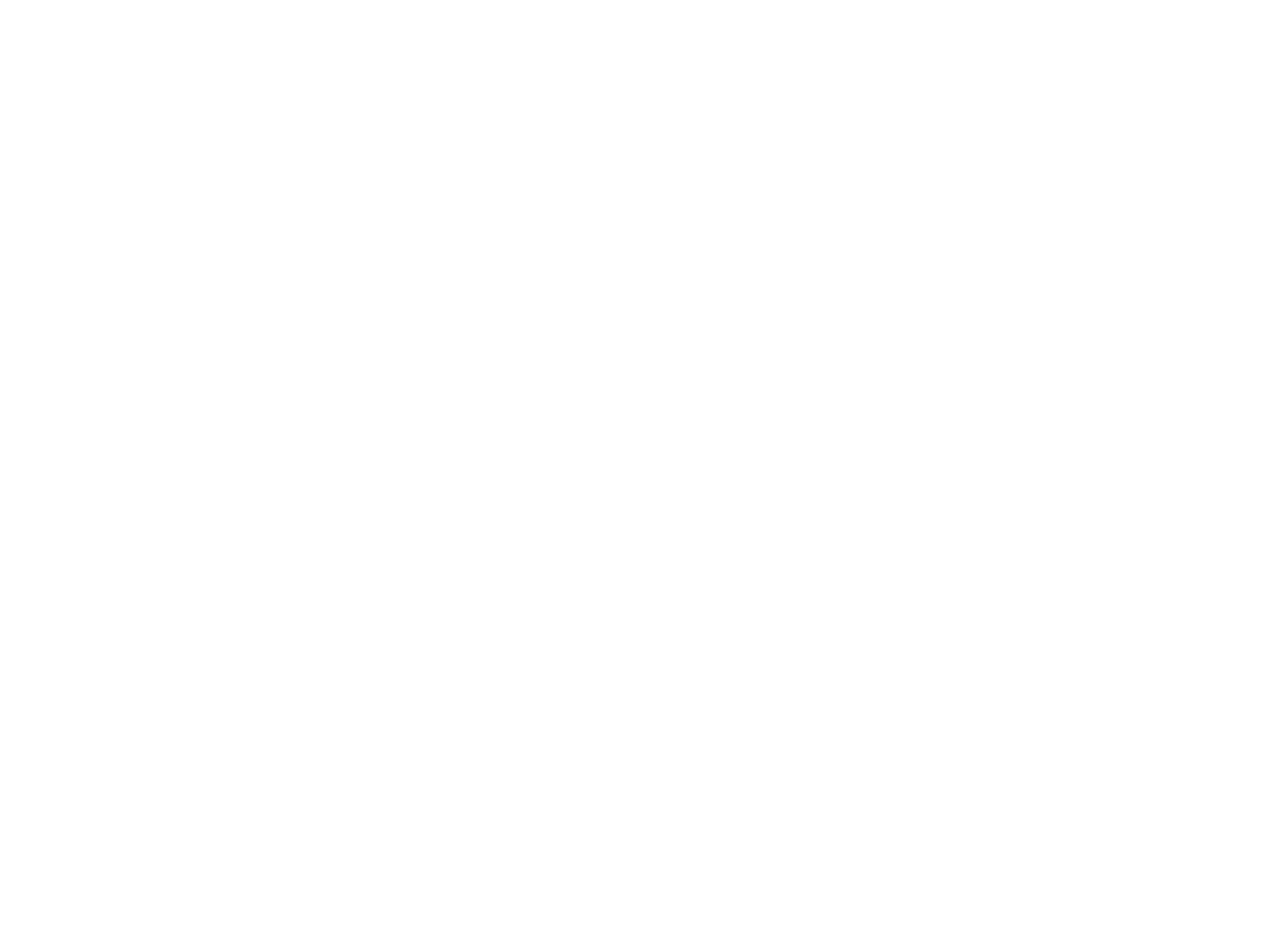
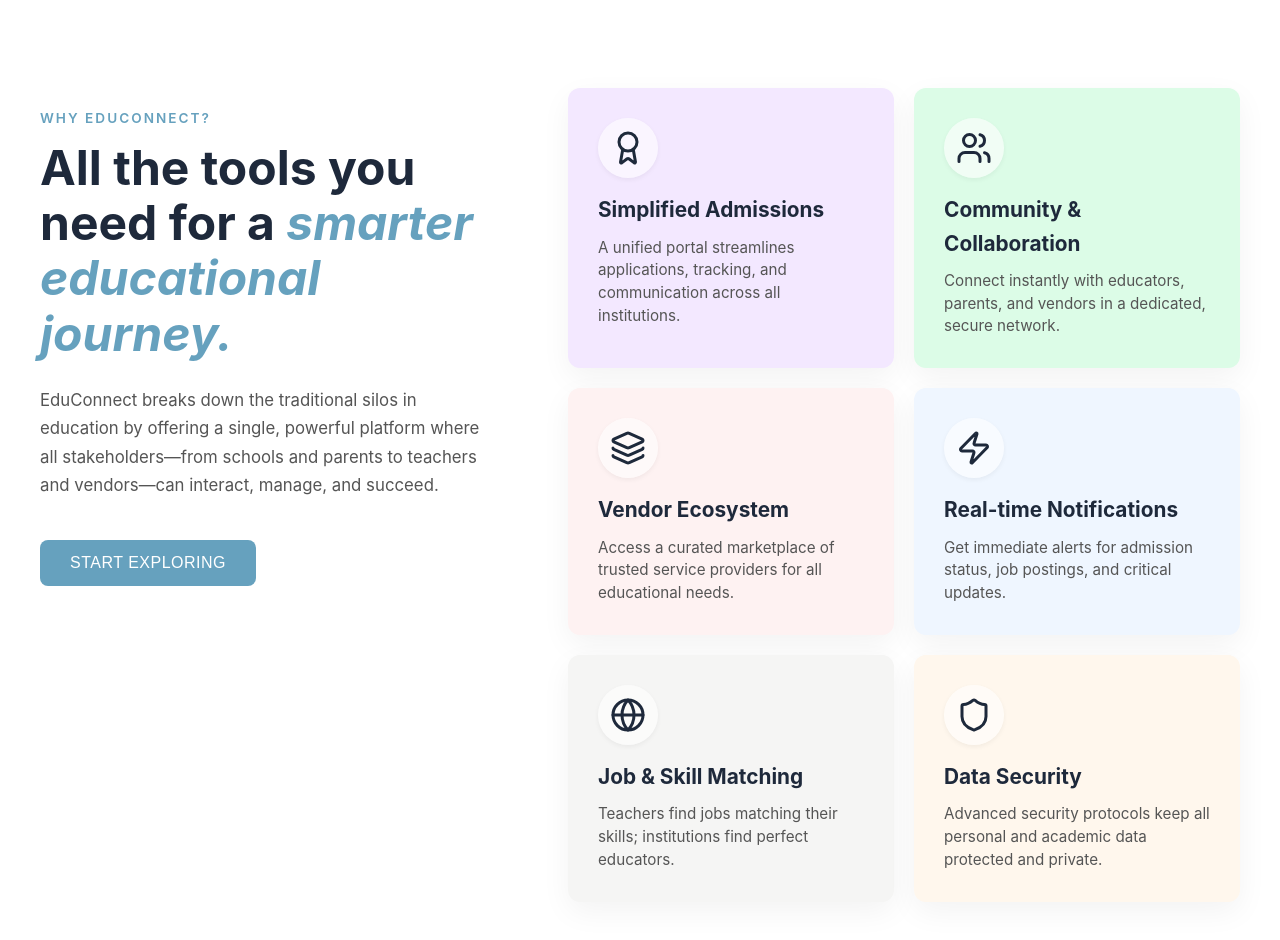
Before and after one commit to Javeria-Javaid/EduConnent, a React (Vite) app in the folder EduConnect/: page / in a window 1280 px wide. Shown: the part 2060-3000 px from the top of the page. Before the commit the page ends 2048 px from the top, so only its background shows below. Built offline with nearby package versions, Linux system fonts and the light colour scheme.

Commit message:
added features section

```diff
--- a/EduConnect/src/App.jsx
+++ b/EduConnect/src/App.jsx
@@ -1,11 +1,12 @@
 import React from 'react';
 import CardNav from './components/CardNav/CardNav';
 import Hero from './components/Hero/Hero';
-import AboutSection from './components/AboutSection/AboutSection'; // 💡 NEW: Import the About Section
+import AboutSection from './components/AboutSection/AboutSection';
+import FeatureSection from './components/FeatureSection/FeatureSection';
 import './index.css';
 
 function App() {
-    // Nav Items Data
+    // Nav Items Data (unchanged)
     const navItems = [
         {
             label: "Home",
@@ -72,8 +73,8 @@
         },
         background: "gradient",
         backgroundProps: {
-            // 💡 FIX APPLIED: Using the new gradient here to override the default prop.
-            gradient: "linear-gradient(135deg, rgb(30, 41, 59) 0%, rgb(147 168 204) 100%)",
+            // ✅ THIS IS THE LINE YOU MUST ENSURE IS CORRECT IN YOUR FILE:
+            gradient: "linear-gradient(135deg, rgb(30, 41, 59) 0%, rgb(147, 168, 204) 100%)",
             color: "#1e293b"
         },
         className: "fade-in",
@@ -92,9 +93,8 @@
 
             <Hero {...heroProps} />
 
-            {/* 💡 Render the About Section here */}
             <AboutSection />
-
+            <FeatureSection />
             {/* ... other sections go here ... */}
 
         </div>
--- /dev/null
+++ b/EduConnect/src/components/FeatureSection/FeatureSection.css
@@ -0,0 +1,177 @@
+/* --- FEATURES SECTION CONTAINER --- */
+.features-section {
+    padding: 100px 20px;
+    background-color: #ffffff; /* Clean white background */
+    color: #1e293b;
+    display: flex;
+    justify-content: center;
+}
+
+.features-container {
+    max-width: 1200px;
+    width: 100%;
+    display: grid;
+    grid-template-columns: 1fr 1.5fr; /* Header on left, wider grid on right */
+    gap: 80px;
+    align-items: start;
+}
+
+/* --- LEFT COLUMN: HEADER --- */
+.features-header-content {
+    padding-top: 20px; /* Align top with the first grid items */
+}
+
+.section-subheading {
+    font-size: 0.85rem;
+    font-weight: 600;
+    letter-spacing: 2px;
+    text-transform: uppercase;
+    color: #66a1be; /* Primary color */
+    margin-bottom: 10px;
+}
+
+.section-heading {
+    font-size: 3rem;
+    font-weight: 700;
+    margin-bottom: 25px;
+    line-height: 1.15;
+    color: #1e293b;
+}
+
+.highlight-text {
+    color: #66a1be; /* Primary color highlight */
+    font-style: italic;
+}
+
+.section-description {
+    font-size: 1.05rem;
+    line-height: 1.7;
+    color: #555;
+    margin-bottom: 40px;
+    max-width: 500px;
+}
+
+.cta-button {
+    background-color: #66a1be;
+    color: white;
+    border: none;
+    border-radius: 8px;
+    padding: 14px 30px;
+    font-weight: 500;
+    cursor: pointer;
+    transition: all 0.3s ease;
+    font-size: 1rem;
+    letter-spacing: 0.5px;
+    text-transform: uppercase;
+}
+
+.cta-button:hover {
+    background-color: #374151;
+    transform: translateY(-2px);
+    box-shadow: 0 8px 15px rgba(30, 41, 59, 0.2);
+}
+
+
+/* --- RIGHT COLUMN: FEATURE GRID --- */
+.features-grid {
+    display: grid;
+    /* Masonry-style layout with varied card heights */
+    grid-template-columns: repeat(auto-fit, minmax(250px, 1fr));
+    gap: 20px;
+}
+
+.feature-card {
+    padding: 30px;
+    border-radius: 12px;
+    box-shadow: 0 10px 30px rgba(0, 0, 0, 0.05);
+    transition: transform 0.3s, box-shadow 0.3s;
+    height: auto;
+}
+
+.feature-card:hover {
+    transform: translateY(-5px);
+    box-shadow: 0 15px 40px rgba(0, 0, 0, 0.1);
+}
+
+.icon-wrapper {
+    width: 60px;
+    height: 60px;
+    border-radius: 50%;
+    background-color: rgba(255, 255, 255, 0.6);
+    display: flex;
+    justify-content: center;
+    align-items: center;
+    margin-bottom: 15px;
+    box-shadow: 0 2px 5px rgba(0, 0, 0, 0.05);
+}
+
+.feature-icon {
+    color: #1e293b; /* Dark icon color */
+}
+
+.card-title {
+    font-size: 1.3rem;
+    font-weight: 700;
+    margin-bottom: 10px;
+    color: #1e293b;
+}
+
+.card-description {
+    font-size: 0.95rem;
+    line-height: 1.5;
+    color: #555;
+}
+
+
+/* --- RESPONSIVE ADJUSTMENTS --- */
+
+@media (max-width: 1024px) {
+    .features-container {
+        /* Single column layout for tablets */
+        grid-template-columns: 1fr;
+        gap: 40px;
+    }
+
+    .features-header-content {
+        text-align: center;
+        padding-top: 0;
+    }
+
+    .section-heading {
+        font-size: 2.5rem;
+    }
+
+    .section-description {
+        max-width: 80%;
+        margin-left: auto;
+        margin-right: auto;
+    }
+
+    .cta-button {
+        margin-bottom: 20px;
+    }
+}
+
+@media (max-width: 768px) {
+    .section-heading {
+        font-size: 2rem;
+    }
+}
+
+@media (max-width: 480px) {
+    .features-section {
+        padding: 60px 15px;
+    }
+
+    .section-heading {
+        font-size: 1.8rem;
+    }
+
+    .features-grid {
+        grid-template-columns: 1fr; /* Stack cards vertically on phones */
+    }
+
+    .feature-card {
+        padding: 25px;
+    }
+}
--- /dev/null
+++ b/EduConnect/src/components/FeatureSection/FeatureSection.jsx
@@ -0,0 +1,85 @@
+import React from 'react';
+import { Award, Layers, Globe, Zap, Users, Shield } from 'lucide-react';
+// 💡 RENAMED CSS IMPORT
+import './FeatureSection.css';
+
+// Data for the Feature Cards
+const featuresData = [
+    {
+        icon: Award,
+        title: "Simplified Admissions",
+        description: "A unified portal streamlines applications, tracking, and communication across all institutions.",
+        color: "#f3e8ff" // Light Purple
+    },
+    {
+        icon: Users,
+        title: "Community & Collaboration",
+        description: "Connect instantly with educators, parents, and vendors in a dedicated, secure network.",
+        color: "#dcfce7" // Light Green
+    },
+    {
+        icon: Layers,
+        title: "Vendor Ecosystem",
+        description: "Access a curated marketplace of trusted service providers for all educational needs.",
+        color: "#fef2f2" // Light Pink/Red
+    },
+    {
+        icon: Zap,
+        title: "Real-time Notifications",
+        description: "Get immediate alerts for admission status, job postings, and critical updates.",
+        color: "#eff6ff" // Very Light Blue
+    },
+    {
+        icon: Globe,
+        title: "Job & Skill Matching",
+        description: "Teachers find jobs matching their skills; institutions find perfect educators.",
+        color: "#f5f5f4" // Very Light Gray
+    },
+    {
+        icon: Shield,
+        title: "Data Security",
+        description: "Advanced security protocols keep all personal and academic data protected and private.",
+        color: "#fff7ed" // Very Light Orange/Cream
+    }
+];
+
+// 💡 RENAMED COMPONENT
+const FeatureSection = () => {
+    return (
+        <section id="features" className="features-section">
+            <div className="features-container">
+
+                {/* Left Column: Heading & Description */}
+                <div className="features-header-content">
+                    <p className="section-subheading">Why EduConnect?</p>
+                    <h2 className="section-heading">
+                        All the tools you need for a <span className="highlight-text">smarter educational journey.</span>
+                    </h2>
+                    <p className="section-description">
+                        EduConnect breaks down the traditional silos in education by offering a single, powerful platform where all stakeholders—from schools and parents to teachers and vendors—can interact, manage, and succeed.
+                    </p>
+                    <button className="cta-button">
+                        Start Exploring
+                    </button>
+                </div>
+
+                {/* Right Column: Feature Cards */}
+                <div className="features-grid">
+                    {featuresData.map((feature, index) => (
+                        <div key={index} className="feature-card" style={{ backgroundColor: feature.color }}>
+                            <div className="icon-wrapper">
+                                <feature.icon size={36} className="feature-icon" />
+                            </div>
+                            <h3 className="card-title">{feature.title}</h3>
+                            <p className="card-description">{feature.description}</p>
+                        </div>
+                    ))}
+                </div>
+
+            </div>
+        </section>
+    );
+};
+
+// 💡 RENAMED EXPORT
+export default FeatureSection;
```
